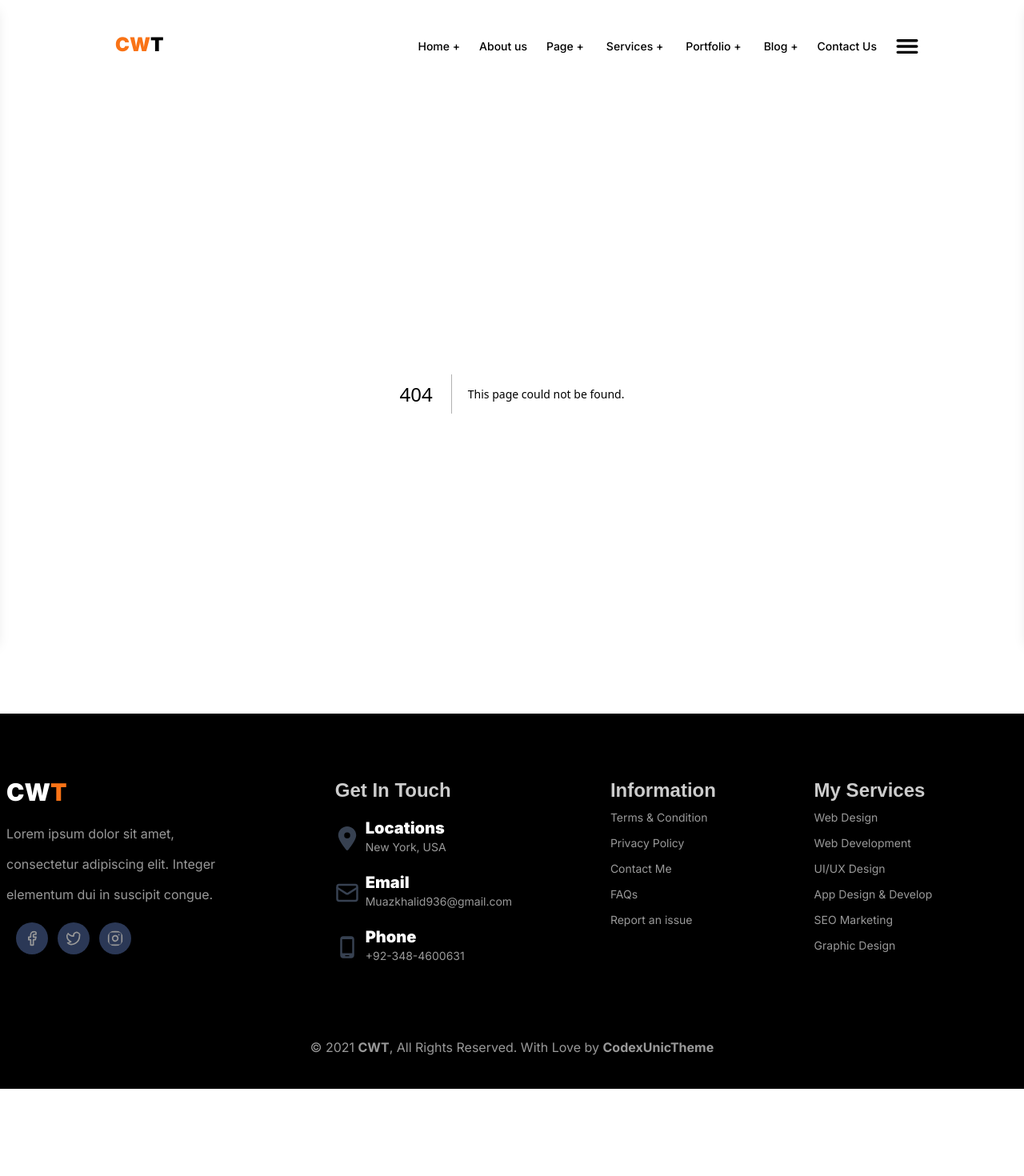
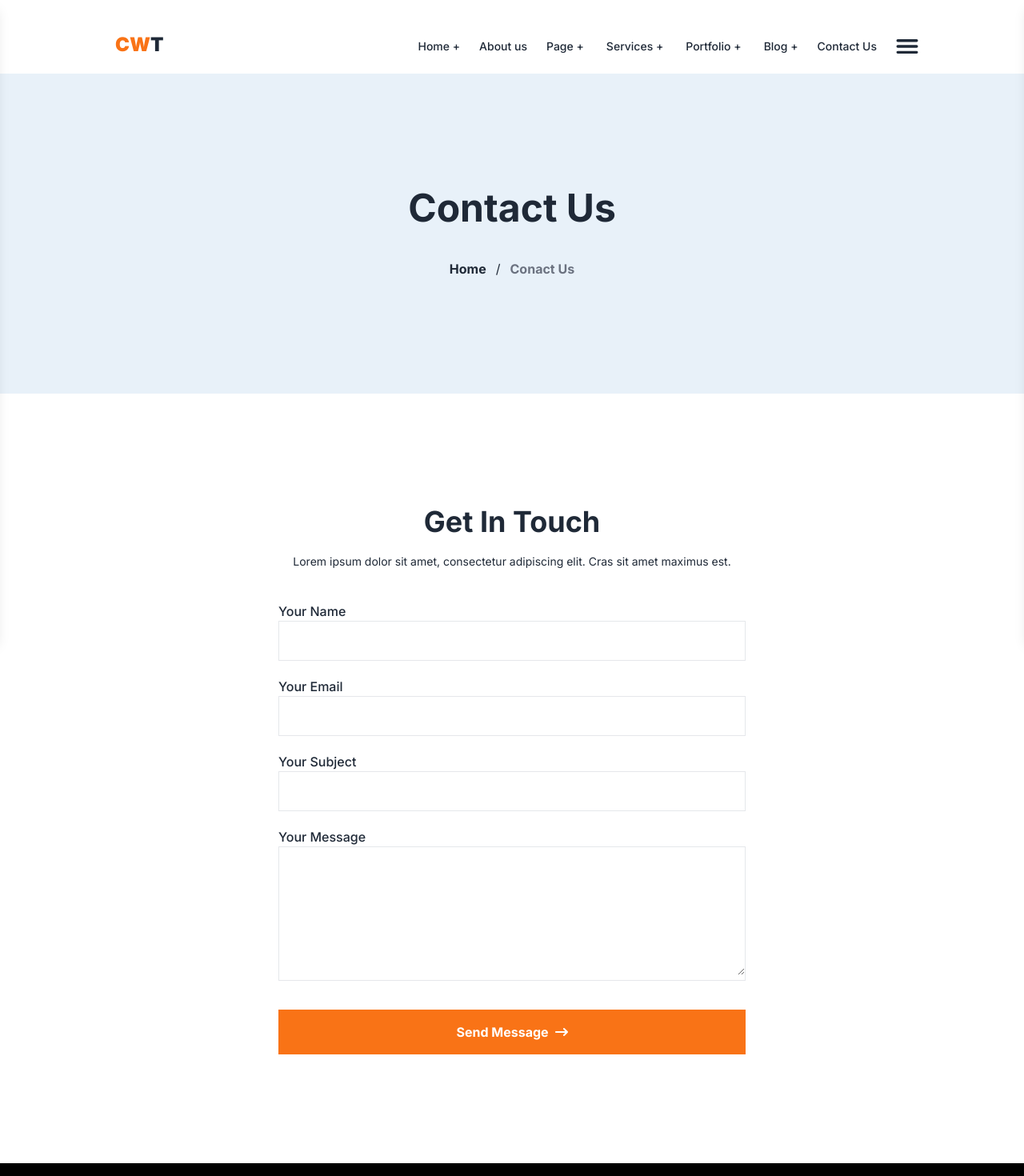
Before and after one commit to muazkhalid936/cwt-project, a Next.js app: page /Contact in a window 1280 px wide. Before the commit this address had no page. Shown: the top 1470 px of the page at 80% size. Before the commit the page ends 1361 px from the top, so only its background shows below. Built offline with nearby package versions, Linux system fonts and the light colour scheme; a web font is replaced by a local one.

Commit message:
Working on Contact Page

```diff
--- /dev/null
+++ b/src/app/Contact/page.js
@@ -0,0 +1,74 @@
+import React from "react";
+import { FaArrowRightLong } from "react-icons/fa6";
+import { LiaMapMarkedAltSolid } from "react-icons/lia";
+import { IoMailOutline } from "react-icons/io5";
+import { RiMailOpenLine } from "react-icons/ri";
+
+const Page = () => {
+  return (
+    <>
+      <div className="h-2/3 py-36" style={{ backgroundColor: "#e8f1f9" }}>
+        <div className="flex flex-col justify-center">
+          <div className="text-center text-5xl font-bold">Contact Us</div>
+          <div className="flex justify-center gap-3 mt-10">
+            <a href="/" className="font-bold">
+              Home
+            </a>
+            <span>/</span>
+            <span className="font-bold text-gray-500">Conact Us</span>
+          </div>
+        </div>
+      </div>
+
+      <div className="my-20 px-4 mx-auto w-full md:w-2/3 lg:w-1/2 ">
+        <div className=" flex justify-center mx-auto">
+          <div className="comment px-3 py-10 w-full mx-auto mt-5 lg:mx-0">
+            <div className="text-center flex flex-col">
+              <span className=" text-center font-bold text-4xl ">
+                Get In Touch
+              </span>
+              <span className=" my-5 text-center text-sm ">
+                Lorem ipsum dolor sit amet, consectetur adipiscing elit. Cras
+                sit amet maximus est.
+              </span>
+            </div>
+
+            <div className="my-5">
+              <label className=" font-medium"> Your Name</label>
+              <div className="border">
+                <input className="px-4 py-3 w-full"></input>
+              </div>
+            </div>
+            <div className="my-5">
+              <label className=" font-medium"> Your Email</label>
+              <div className="border">
+                <input className="px-4 py-3 w-full"></input>
+              </div>
+            </div>
+            <div className="my-5">
+              <label className=" font-medium"> Your Subject</label>
+              <div className="border">
+                <input className="px-4 py-3 w-full"></input>
+              </div>
+            </div>
+            <div className="my-5">
+              <label className=" font-medium">Your Message</label>
+              <div className="border">
+                <textarea className="w-full px-4  h-40 py-2 text-sm"></textarea>
+              </div>
+            </div>
+            <div className="py-4 flex justify-center w-full">
+              <a className=" flex justify-center w-full text-white text-center font-bold text-1xl hover:bg-blue-500 ease-in-out duration-500 bg-orange-500 px-10  py-4">
+              Send Message
+              <FaArrowRightLong className=" mt-1 ml-2" />
+              </a>
+            </div>
+          </div>
+        </div>
+
+      </div>
+    </>
+  );
+};
+
+export default Page;
--- a/src/components/Navbar.js
+++ b/src/components/Navbar.js
@@ -191,7 +191,9 @@ const Navbar = () => {
                 </ul>
               </div>
             </li>
-            <li className="content-center">Contact Us</li>
+            <li className="content-center">
+              <a href="/Contact" className="hover:text-orange-500 ease-in-out duration-500">Contact Us</a>
+            </li>
             <li className="content-center">
               <IoMenu
                 className="text-4xl items-center cursor-pointer"
```
